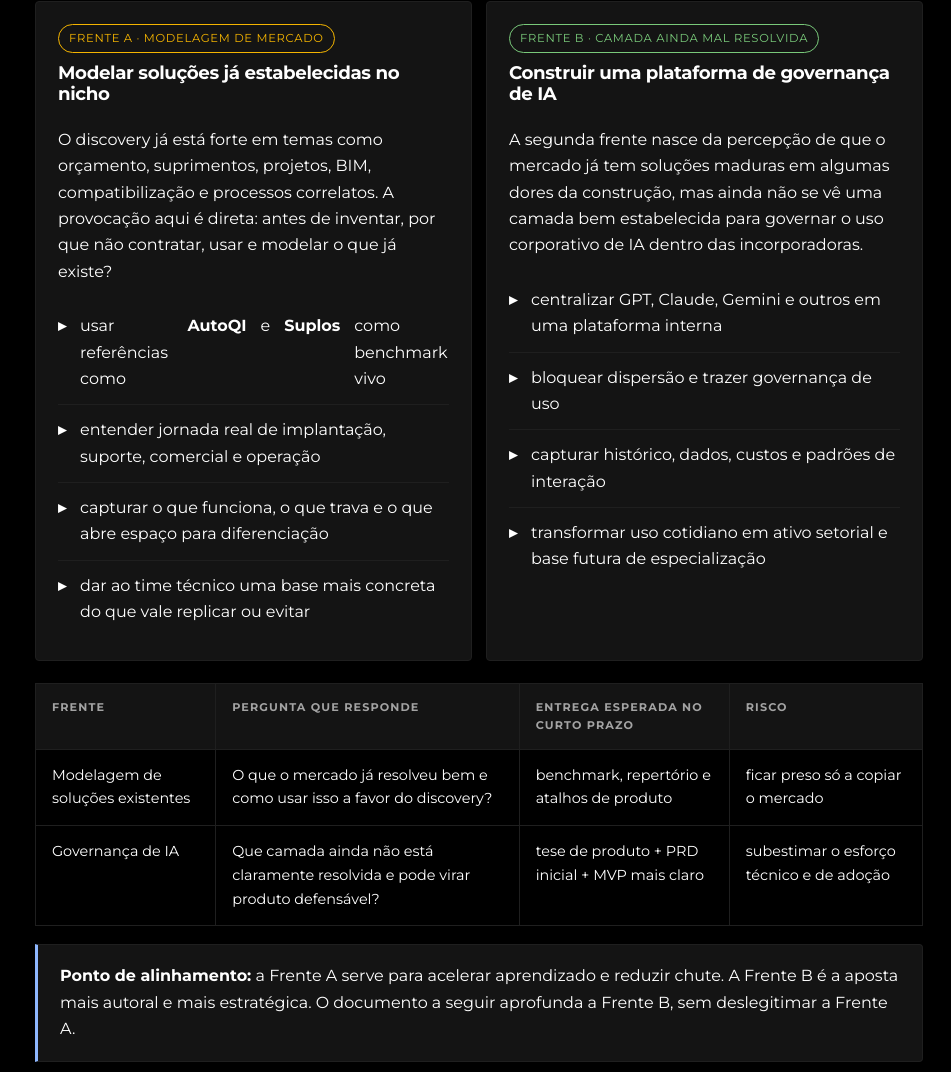
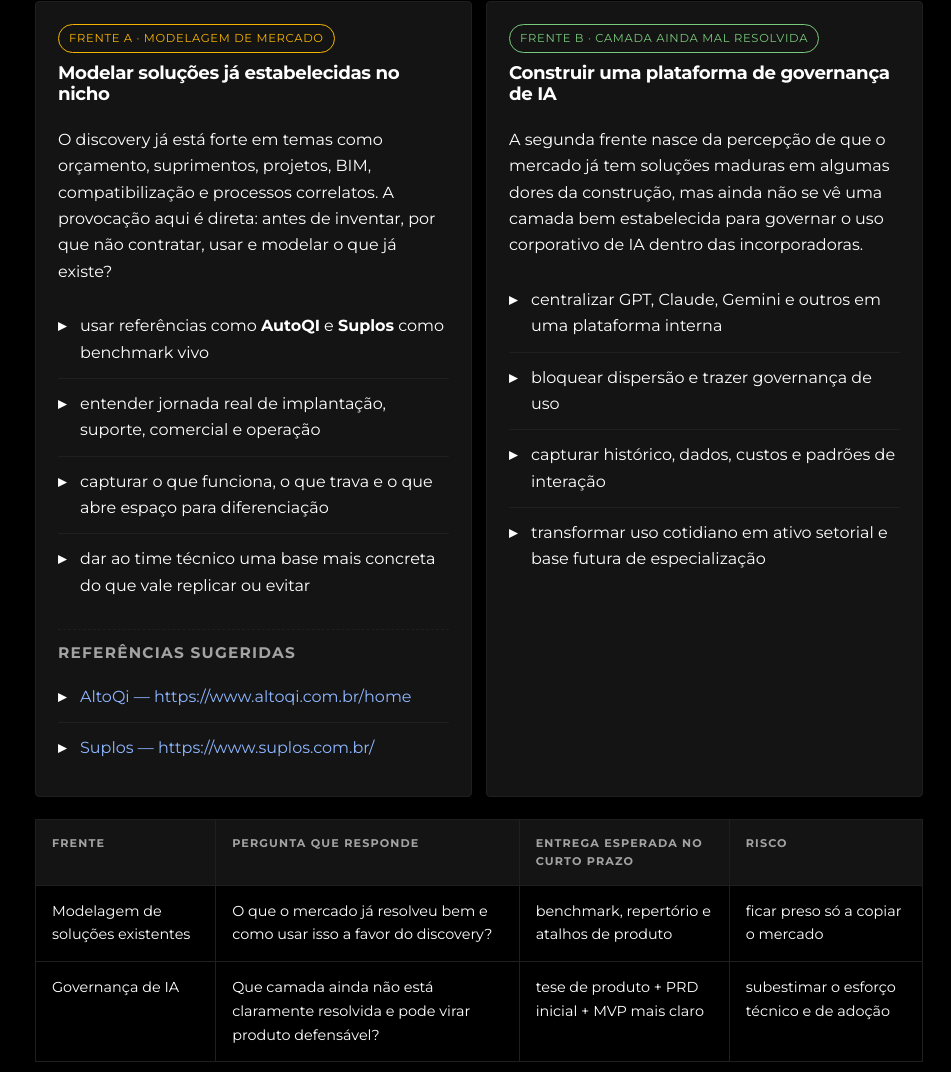
Before and after one commit to paulojardimf/AIC-paulo-jardim, a plain HTML site: page governanca-ia-incorporadoras-dkp-v2.html in a window 1280 px wide. Shown: the part 2026-3098 px from the top of the page, without its empty margins (329-1280 px from the left). Drawn offline with Linux system fonts and the light colour scheme.

Commit message:
Fix list formatting and add suggested references

```diff
--- a/governanca-ia-incorporadoras-dkp-v2.html
+++ b/governanca-ia-incorporadoras-dkp-v2.html
@@ -205,6 +205,23 @@
     }
     ul.clean li:last-child { border-bottom: none; }
     ul.clean li::before { content: "▸"; font-weight: 700; flex-shrink: 0; }
+    ul.clean li > span { min-width: 0; display: block; }
+    .refs {
+      margin-top: 18px;
+      padding-top: 14px;
+      border-top: 1px dashed var(--line);
+    }
+    .refs h4 {
+      margin-bottom: 10px;
+    }
+    .refs a {
+      color: var(--blue);
+      text-decoration: none;
+      word-break: break-word;
+    }
+    .refs a:hover {
+      text-decoration: underline;
+    }
     blockquote {
       margin: 18px 0;
       padding: 20px 24px;
@@ -392,21 +409,28 @@
           <h3>Modelar soluções já estabelecidas no nicho</h3>
           <p>O discovery já está forte em temas como orçamento, suprimentos, projetos, BIM, compatibilização e processos correlatos. A provocação aqui é direta: antes de inventar, por que não contratar, usar e modelar o que já existe?</p>
           <ul class="clean">
-            <li>usar referências como <strong>AutoQI</strong> e <strong>Suplos</strong> como benchmark vivo</li>
-            <li>entender jornada real de implantação, suporte, comercial e operação</li>
-            <li>capturar o que funciona, o que trava e o que abre espaço para diferenciação</li>
-            <li>dar ao time técnico uma base mais concreta do que vale replicar ou evitar</li>
+            <li><span>usar referências como <strong>AutoQI</strong> e <strong>Suplos</strong> como benchmark vivo</span></li>
+            <li><span>entender jornada real de implantação, suporte, comercial e operação</span></li>
+            <li><span>capturar o que funciona, o que trava e o que abre espaço para diferenciação</span></li>
+            <li><span>dar ao time técnico uma base mais concreta do que vale replicar ou evitar</span></li>
           </ul>
+          <div class="refs">
+            <h4>Referências sugeridas</h4>
+            <ul class="clean">
+              <li><span><a href="https://www.altoqi.com.br/home" target="_blank" rel="noopener noreferrer">AltoQi — https://www.altoqi.com.br/home</a></span></li>
+              <li><span><a href="https://www.suplos.com.br/" target="_blank" rel="noopener noreferrer">Suplos — https://www.suplos.com.br/</a></span></li>
+            </ul>
+          </div>
         </div>
         <div class="card">
           <span class="badge good">Frente B · camada ainda mal resolvida</span>
           <h3>Construir uma plataforma de governança de IA</h3>
           <p>A segunda frente nasce da percepção de que o mercado já tem soluções maduras em algumas dores da construção, mas ainda não se vê uma camada bem estabelecida para governar o uso corporativo de IA dentro das incorporadoras.</p>
           <ul class="clean">
-            <li>centralizar GPT, Claude, Gemini e outros em uma plataforma interna</li>
-            <li>bloquear dispersão e trazer governança de uso</li>
-            <li>capturar histórico, dados, custos e padrões de interação</li>
-            <li>transformar uso cotidiano em ativo setorial e base futura de especialização</li>
+            <li><span>centralizar GPT, Claude, Gemini e outros em uma plataforma interna</span></li>
+            <li><span>bloquear dispersão e trazer governança de uso</span></li>
+            <li><span>capturar histórico, dados, custos e padrões de interação</span></li>
+            <li><span>transformar uso cotidiano em ativo setorial e base futura de especialização</span></li>
           </ul>
         </div>
       </div>
```
